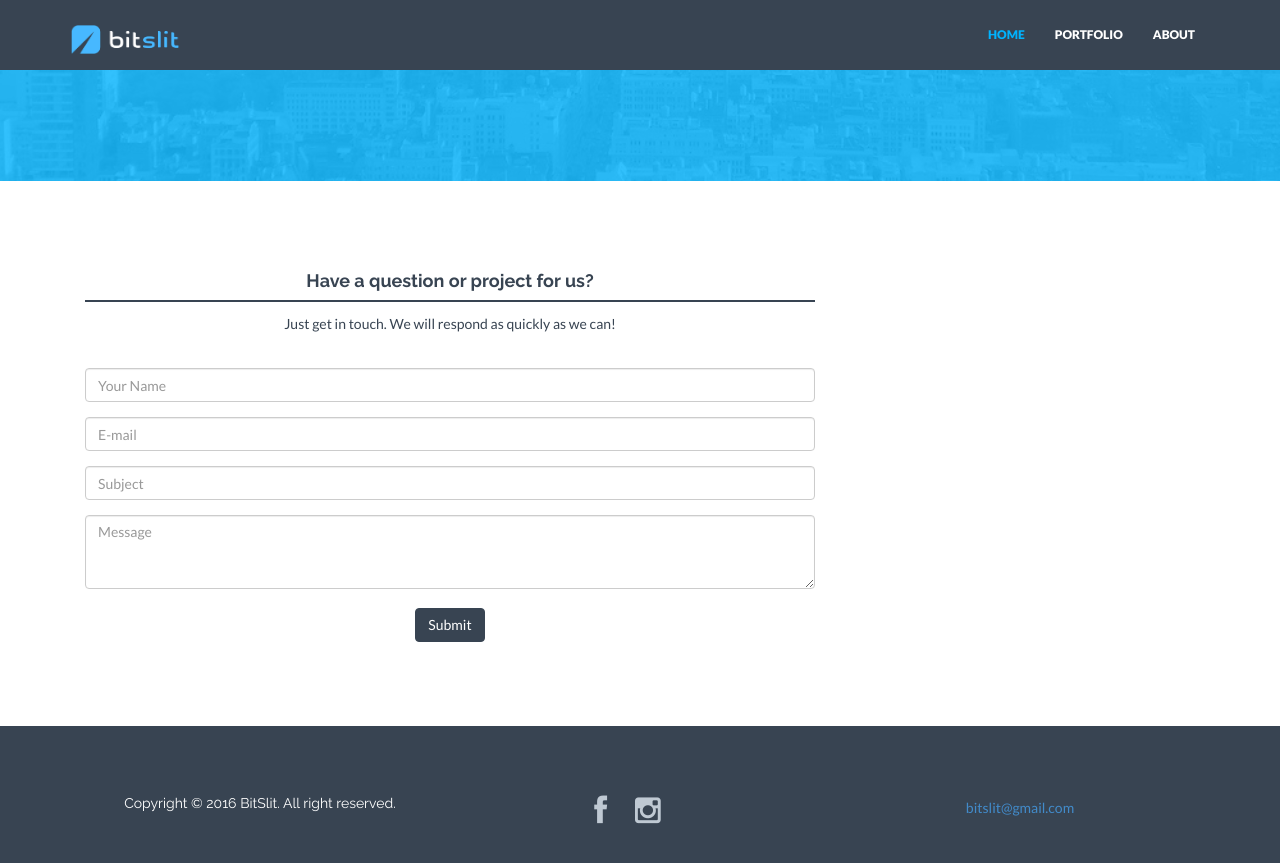
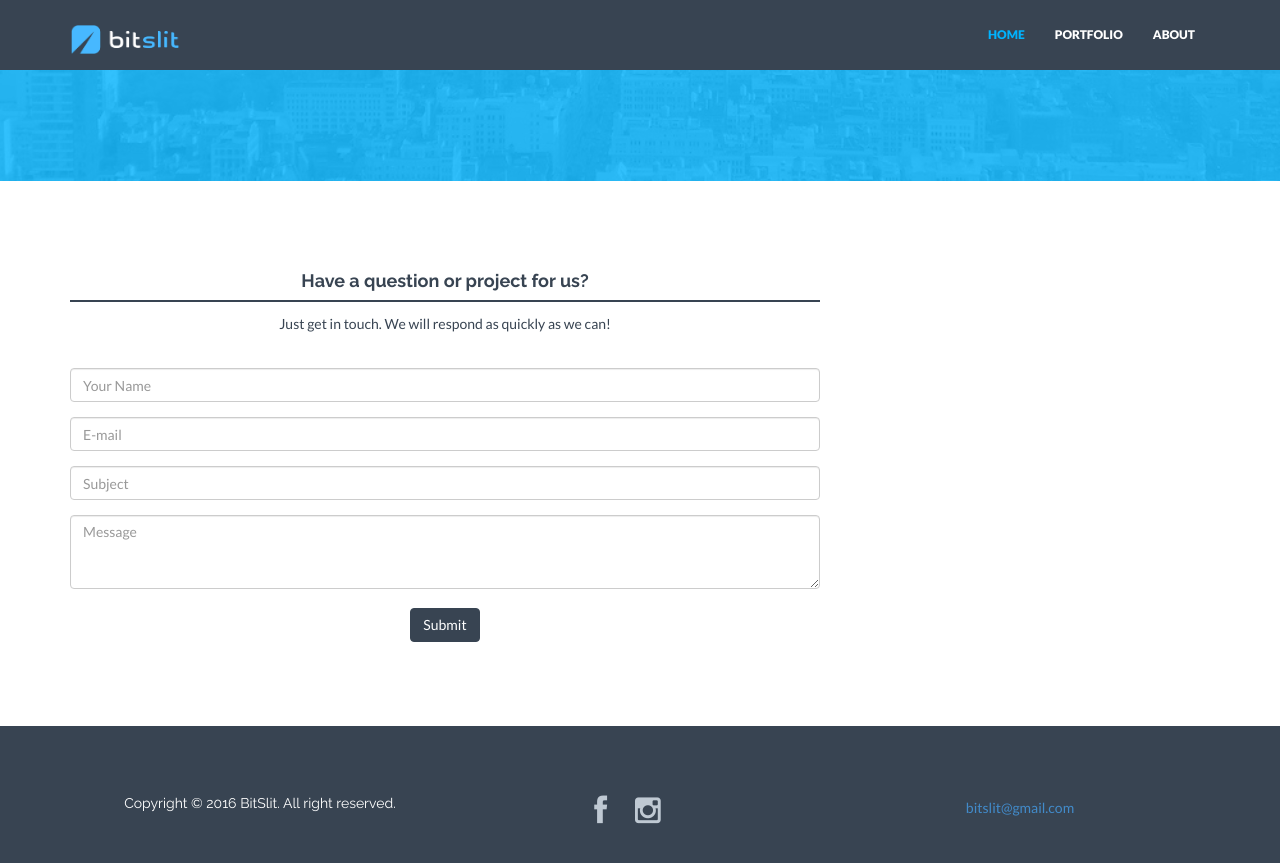
Before and after one commit to bitslit/portfolio, a Jekyll site: the page built from index.html, in a window 1280 px wide and 900 px high, scrolled down 1577 px. Shown: the top 863 px of the window. Built offline with Jekyll 4.4.1, drawn with Linux system fonts in a browser that asks for light colours; nearby versions of some CDN libraries.

Commit message:
Update testimonial.html

```diff
--- a/_includes/testimonial.html
+++ b/_includes/testimonial.html
@@ -13,7 +13,7 @@
 </div><! --/twrap -->
 
 <div class="container mtb">
-    <div class="centered">
+    <div class="row centered">
         <div class="col-lg-8">
             <h4>Have a question or project for us?</h4>
             <div class="hline"></div>
```
